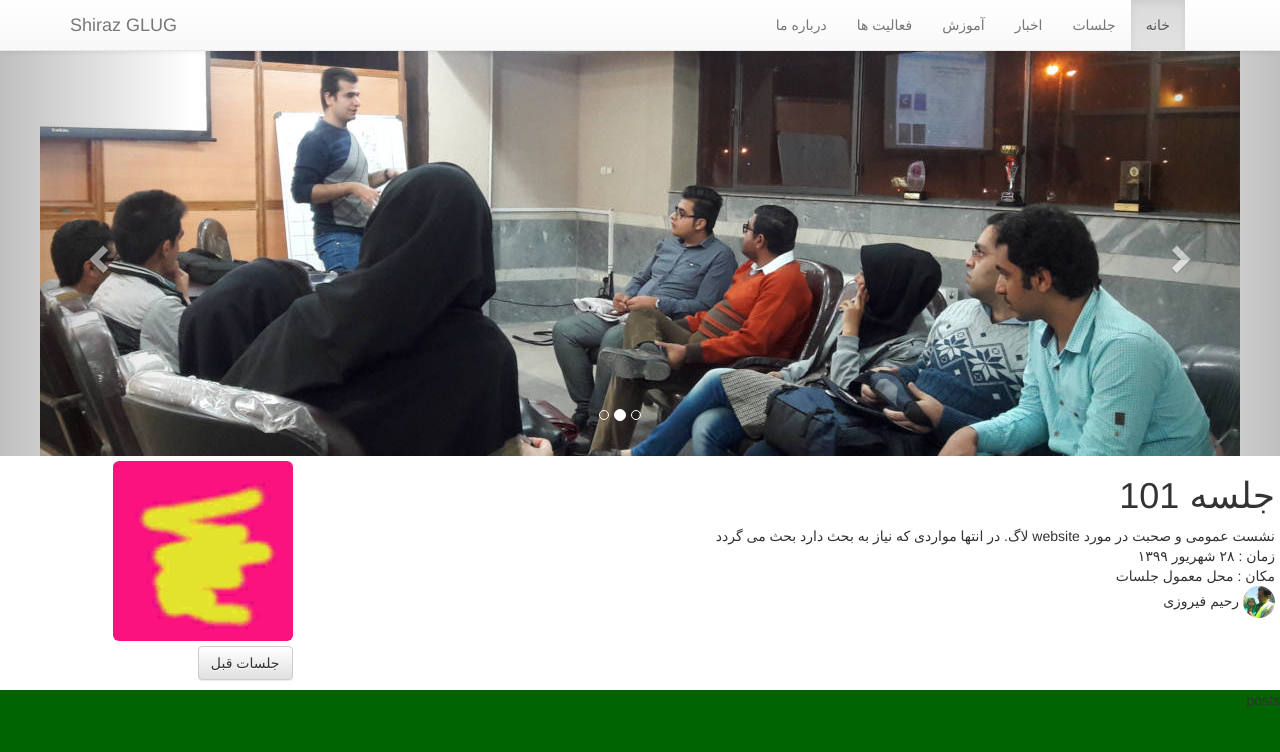
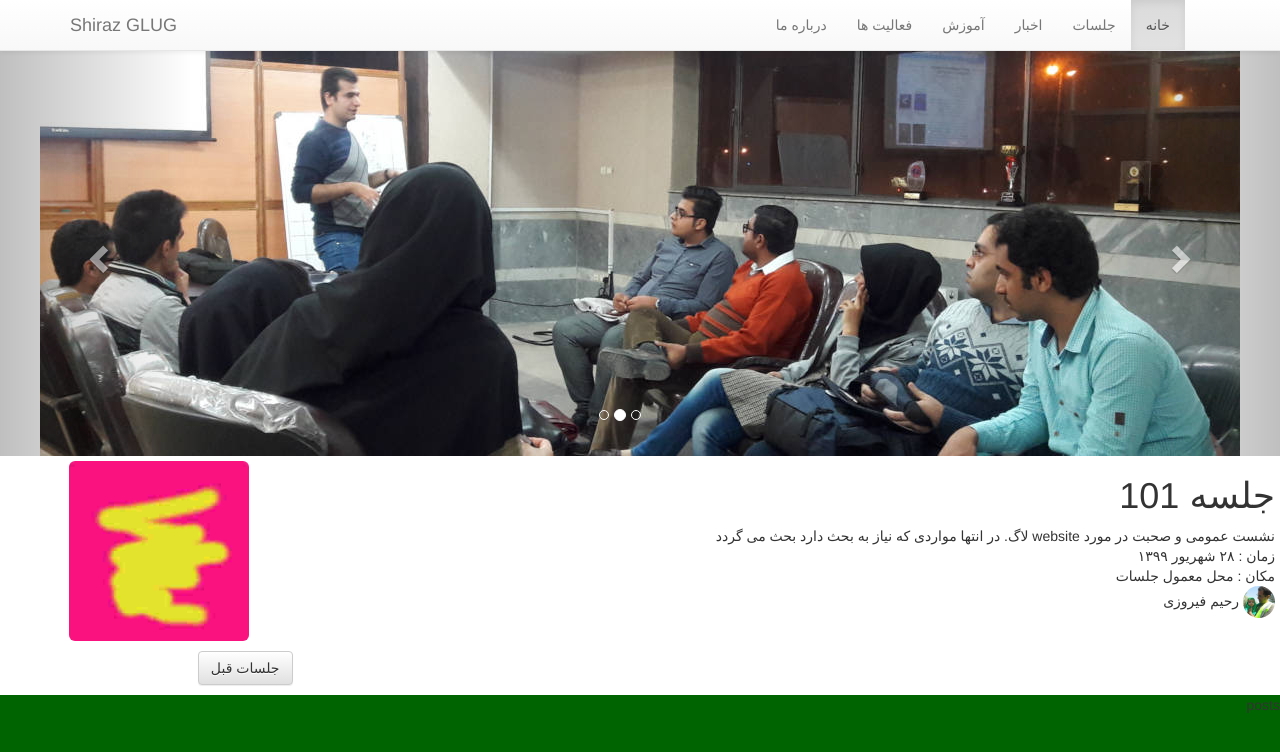
Before and after one commit to shirazlug/shirazlug, a Jekyll site: the page built from index.html, in a window 1280 px wide and 900 px high. Shown: the top 752 px of the window. Built offline with Jekyll 4.4.1, drawn with Linux system fonts in a browser that asks for light colours.

Commit message:
Update meeting.html

```diff
--- a/_includes/meeting.html
+++ b/_includes/meeting.html
@@ -1,7 +1,7 @@
 <div class="row">
 <div class="col-md-3">
   <div style="margin:5px;">
-  <div style="padding: 5px auto;">
+  <div style="margin: 5px auto;width:200px;">
   {% if site.data.meeting.image %}
   <img style="width: 180px; height: 180px;" class="img-rounded" src="{{"files/meeting/" | prepend: site.baseurl | append: site.data.metting.image }}">
   {% else %}
```
